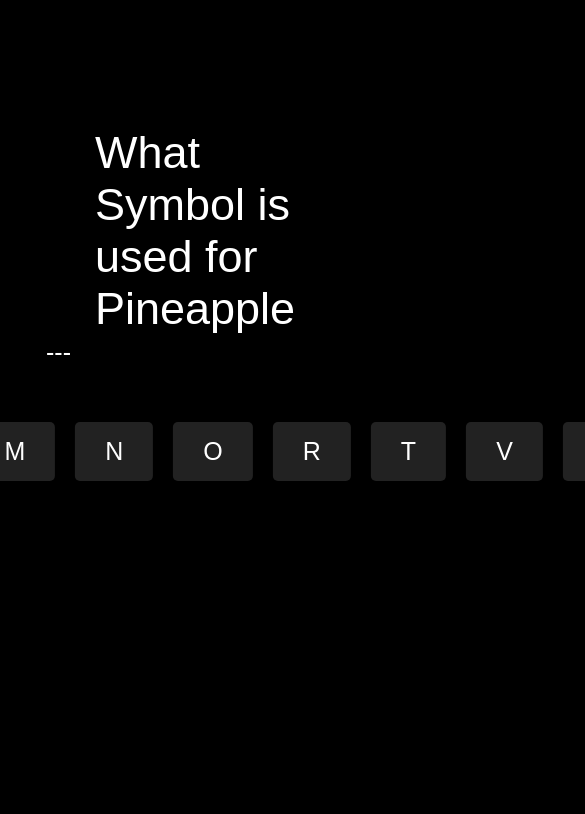
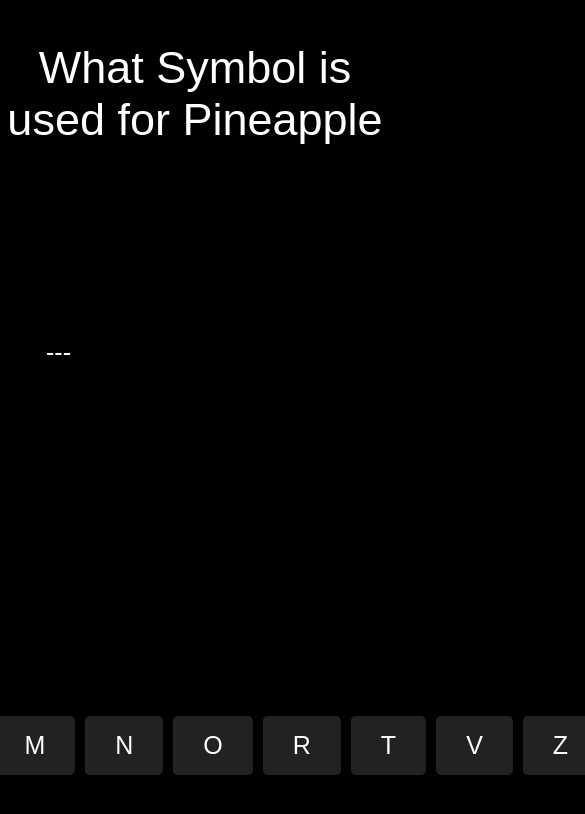
Before and after one commit to deveepdev/deveep.github.io, a plain HTML site: page Dominos/index.html in a window 390 px wide. Shown: the top 814 px of the page, 585 px wide, since content can reach past the window. Drawn offline with Linux system fonts and the light colour scheme.

Commit message:
Refactor HTML and CSS for improved layout
Updated layout and styling for better responsiveness.

```diff
--- a/Dominos/index.html
+++ b/Dominos/index.html
@@ -20,10 +20,12 @@
             font-family: Arial, Helvetica, sans-serif;
             font-size: 45px;
             position: absolute;
+            text-align: center;
             transform: translate(-50%, 0);
-            max-width: 90%;
+            width: 100%;
             left: 50%;
-            top: 15%;
+            top: 5%;
+            /* pc top 15% */
         }
 
         .solution {
@@ -32,11 +34,13 @@
             font-size: 25px;
             display: grid;
             grid-template-columns: repeat(9, auto); /* 11 columns */
-            gap: 20px;
+            gap: 10px;
+            /* pc gap 30px */
             position: absolute;
-            transform: translate(-50%, 0);
+            transform: translate(-50%, -100%);
             left: 50%;
-            top: 50%;
+            top: 100%;
+            /* pc top 50% */
         }
 
         .solution div {
```
